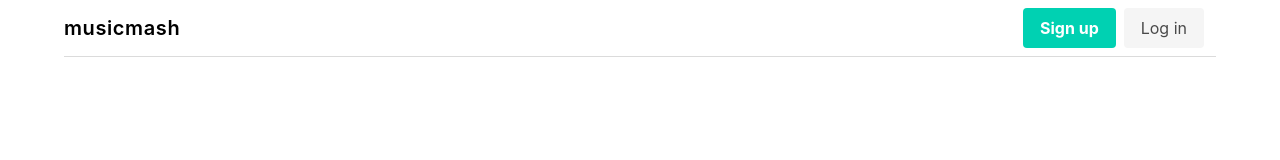
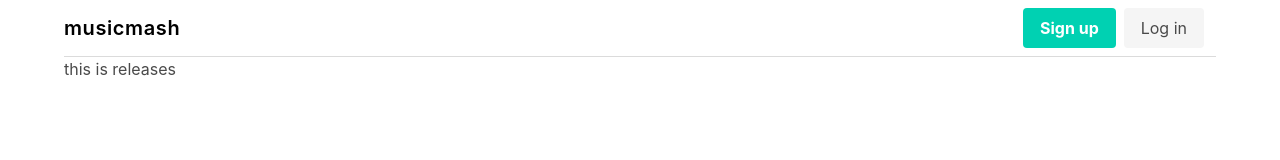
Before and after one commit to musicmash/panel, a Vue app: page /releases in a window 1280 px wide. Shown: the top 160 px of the page. Built offline with nearby package versions, Linux system fonts and the light colour scheme; no server answers.

Commit message:
Add simple releases page

```diff
--- /dev/null
+++ b/src/pages/ReleasesPage.vue
@@ -0,0 +1,11 @@
+.<template>
+  <div>
+    <div class="container">
+        <h1>this is releases</h1>
+    </div>
+  </div>
+</template>
+
+<script>
+export default {};
+</script>
--- a/src/routes.js
+++ b/src/routes.js
@@ -1,10 +1,20 @@
 import Vue from "vue";
 import VueRouter from "vue-router";
 import "firebase/auth";
+import ReleasesPage from "@/pages/ReleasesPage";
 
 Vue.use(VueRouter);
 
-const routes = [];
+const routes = [
+    {
+        path: "/",
+        redirect: "/releases",
+    },
+    {
+        path: "/releases",
+        component: ReleasesPage,
+    },
+];
 
 const router = new VueRouter({
     routes,
```
